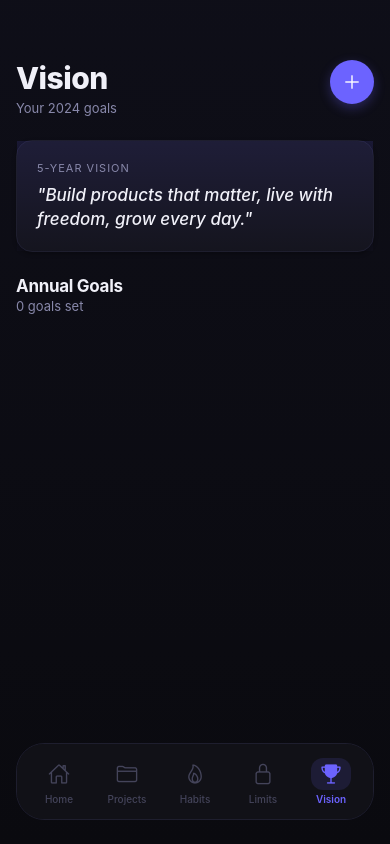
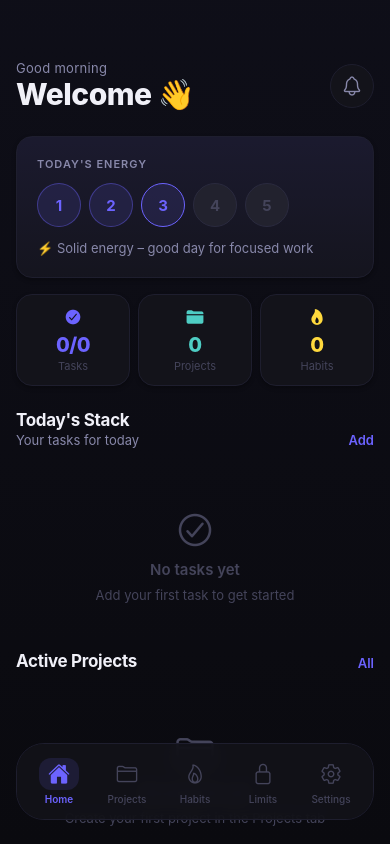
Before and after one commit to feloheger/FlowOS, a React Native app: screen /Goals in a window 390 px wide. Built offline with nearby package versions, Linux system fonts and the light colour scheme.

Commit message:
Add files via upload

```diff
--- a/src/navigation/AppNavigator.js
+++ b/src/navigation/AppNavigator.js
@@ -1,25 +1,27 @@
-import React from 'react';
-import { View, Text, StyleSheet, TouchableOpacity } from 'react-native';
+import React, { useRef, useState } from 'react';
+import { View, Text, StyleSheet, TouchableOpacity, Dimensions, Animated } from 'react-native';
 import { NavigationContainer } from '@react-navigation/native';
 import { createBottomTabNavigator } from '@react-navigation/bottom-tabs';
 import { Ionicons } from '@expo/vector-icons';
 import { BlurView } from 'expo-blur';
+import { GestureDetector, Gesture } from 'react-native-gesture-handler';
 import { Colors, Typography, Spacing, Radius } from '../theme';
 
 import DashboardScreen from '../screens/DashboardScreen';
 import ProjectsScreen from '../screens/ProjectsScreen';
 import HabitsScreen from '../screens/HabitsScreen';
 import AppLimitsScreen from '../screens/AppLimitsScreen';
-import GoalsScreen from '../screens/GoalsScreen';
+import SettingsScreen from '../screens/SettingsScreen';
 
 const Tab = createBottomTabNavigator();
+const { width } = Dimensions.get('window');
 
 const TABS = [
   { name: 'Dashboard', icon: 'home', label: 'Home' },
   { name: 'Projects', icon: 'folder', label: 'Projects' },
   { name: 'Habits', icon: 'flame', label: 'Habits' },
   { name: 'AppLimits', icon: 'lock-closed', label: 'Limits' },
-  { name: 'Goals', icon: 'trophy', label: 'Vision' },
+  { name: 'Settings', icon: 'settings', label: 'Settings' },
 ];
 
 function CustomTabBar({ state, descriptors, navigation }) {
@@ -28,16 +30,12 @@
       <BlurView intensity={40} tint="dark" style={styles.tabBar}>
         <View style={styles.tabBarInner}>
           {state.routes.map((route, index) => {
-            const { options } = descriptors[route.key];
             const isFocused = state.index === index;
             const tab = TABS.find(t => t.name === route.name);
-
             return (
               <TouchableOpacity
                 key={route.key}
-                onPress={() => {
-                  if (!isFocused) navigation.navigate(route.name);
-                }}
+                onPress={() => { if (!isFocused) navigation.navigate(route.name); }}
                 style={styles.tabItem}
                 activeOpacity={0.7}
               >
@@ -60,65 +58,83 @@
   );
 }
 
+// Swipe wrapper - wraps each screen with swipe gesture
+function SwipeWrapper({ children, navigation, currentIndex }) {
+  const translateX = useRef(new Animated.Value(0)).current;
+
+  const swipe = Gesture.Pan()
+    .activeOffsetX([-20, 20])
+    .failOffsetY([-10, 10])
+    .onEnd((e) => {
+      const THRESHOLD = width * 0.3;
+      if (e.translationX < -THRESHOLD && currentIndex < TABS.length - 1) {
+        // Swipe left → next screen
+        Animated.timing(translateX, { toValue: -60, duration: 150, useNativeDriver: true }).start(() => {
+          translateX.setValue(0);
+          navigation.navigate(TABS[currentIndex + 1].name);
+        });
+      } else if (e.translationX > THRESHOLD && currentIndex > 0) {
+        // Swipe right → previous screen
+        Animated.timing(translateX, { toValue: 60, duration: 150, useNativeDriver: true }).start(() => {
+          translateX.setValue(0);
+          navigation.navigate(TABS[currentIndex - 1].name);
+        });
+      } else {
+        // Snap back
+        Animated.spring(translateX, { toValue: 0, useNativeDriver: true, speed: 30 }).start();
+      }
+    });
+
+  return (
+    <GestureDetector gesture={swipe}>
+      <Animated.View style={[{ flex: 1 }, { transform: [{ translateX }] }]}>
+        {children}
+      </Animated.View>
+    </GestureDetector>
+  );
+}
+
+// Wrap each screen component with swipe
+function withSwipe(Component, index) {
+  return function WrappedScreen({ navigation, ...props }) {
+    return (
+      <SwipeWrapper navigation={navigation} currentIndex={index}>
+        <Component navigation={navigation} {...props} />
+      </SwipeWrapper>
+    );
+  };
+}
+
+const DashboardWithSwipe = withSwipe(DashboardScreen, 0);
+const ProjectsWithSwipe = withSwipe(ProjectsScreen, 1);
+const HabitsWithSwipe = withSwipe(HabitsScreen, 2);
+const AppLimitsWithSwipe = withSwipe(AppLimitsScreen, 3);
+const SettingsWithSwipe = withSwipe(SettingsScreen, 4);
+
 export default function AppNavigator() {
   return (
     <NavigationContainer>
       <Tab.Navigator
         tabBar={(props) => <CustomTabBar {...props} />}
-        screenOptions={{ headerShown: false }}
+        screenOptions={{ headerShown: false, animation: 'shift' }}
       >
-        <Tab.Screen name="Dashboard" component={DashboardScreen} />
-        <Tab.Screen name="Projects" component={ProjectsScreen} />
-        <Tab.Screen name="Habits" component={HabitsScreen} />
-        <Tab.Screen name="AppLimits" component={AppLimitsScreen} />
-        <Tab.Screen name="Goals" component={GoalsScreen} />
+        <Tab.Screen name="Dashboard" component={DashboardWithSwipe} />
+        <Tab.Screen name="Projects" component={ProjectsWithSwipe} />
+        <Tab.Screen name="Habits" component={HabitsWithSwipe} />
+        <Tab.Screen name="AppLimits" component={AppLimitsWithSwipe} />
+        <Tab.Screen name="Settings" component={SettingsWithSwipe} />
       </Tab.Navigator>
     </NavigationContainer>
   );
 }
 
 const styles = StyleSheet.create({
-  tabBarWrapper: {
-    position: 'absolute',
-    bottom: 24,
-    left: 16,
-    right: 16,
-  },
-  tabBar: {
-    borderRadius: Radius.xxl,
-    overflow: 'hidden',
-    borderWidth: 1,
-    borderColor: Colors.border,
-  },
-  tabBarInner: {
-    flexDirection: 'row',
-    paddingVertical: Spacing.sm,
-    paddingHorizontal: Spacing.sm,
-    backgroundColor: Colors.bgCard + 'CC',
-  },
-  tabItem: {
-    flex: 1,
-    alignItems: 'center',
-    paddingVertical: 6,
-    gap: 3,
-  },
-  tabIconWrap: {
-    width: 40,
-    height: 32,
-    borderRadius: Radius.md,
-    alignItems: 'center',
-    justifyContent: 'center',
-  },
-  tabIconWrapActive: {
-    backgroundColor: Colors.accentSoft,
-  },
-  tabLabel: {
-    fontSize: 10,
-    color: Colors.textMuted,
-    fontWeight: Typography.medium,
-  },
-  tabLabelActive: {
-    color: Colors.accent,
-    fontWeight: Typography.semibold,
-  },
+  tabBarWrapper: { position: 'absolute', bottom: 24, left: 16, right: 16 },
+  tabBar: { borderRadius: Radius.xxl, overflow: 'hidden', borderWidth: 1, borderColor: Colors.border },
+  tabBarInner: { flexDirection: 'row', paddingVertical: Spacing.sm, paddingHorizontal: Spacing.sm, backgroundColor: Colors.bgCard + 'CC' },
+  tabItem: { flex: 1, alignItems: 'center', paddingVertical: 6, gap: 3 },
+  tabIconWrap: { width: 40, height: 32, borderRadius: Radius.md, alignItems: 'center', justifyContent: 'center' },
+  tabIconWrapActive: { backgroundColor: Colors.accentSoft },
+  tabLabel: { fontSize: 10, color: Colors.textMuted, fontWeight: Typography.medium },
+  tabLabelActive: { color: Colors.accent, fontWeight: Typography.semibold },
 });
```
